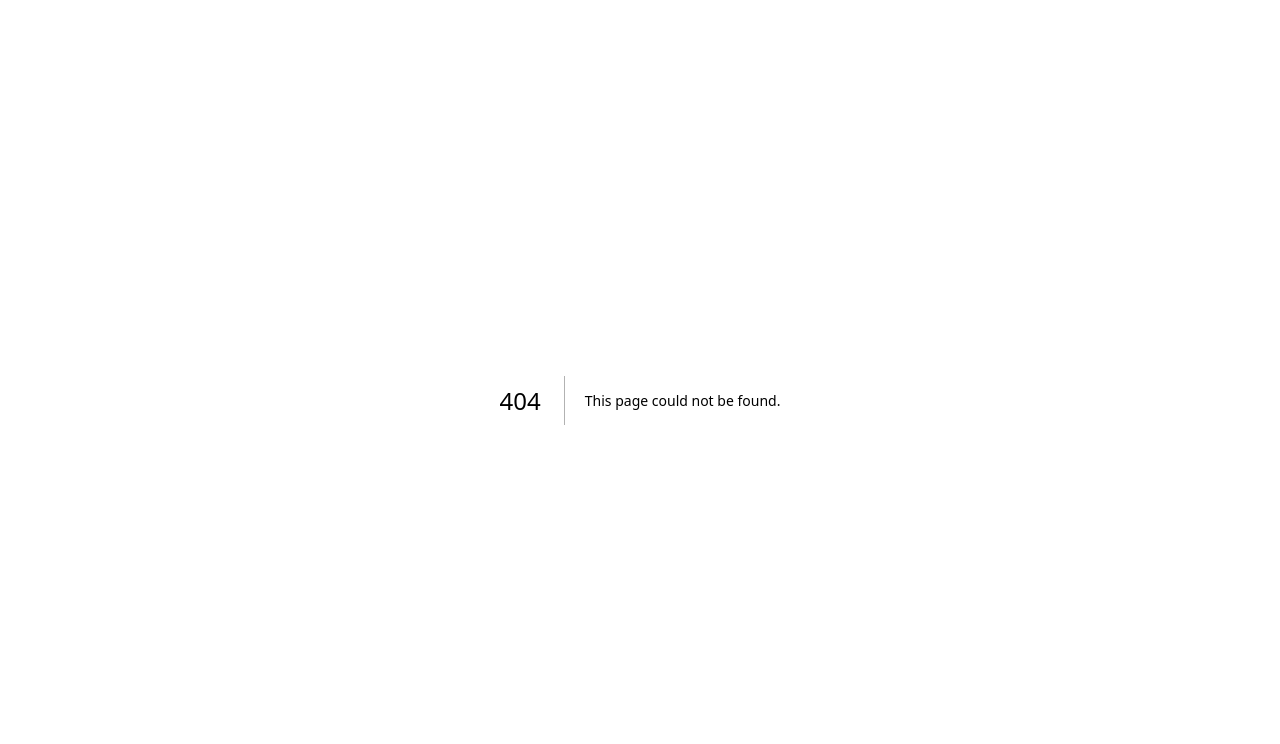
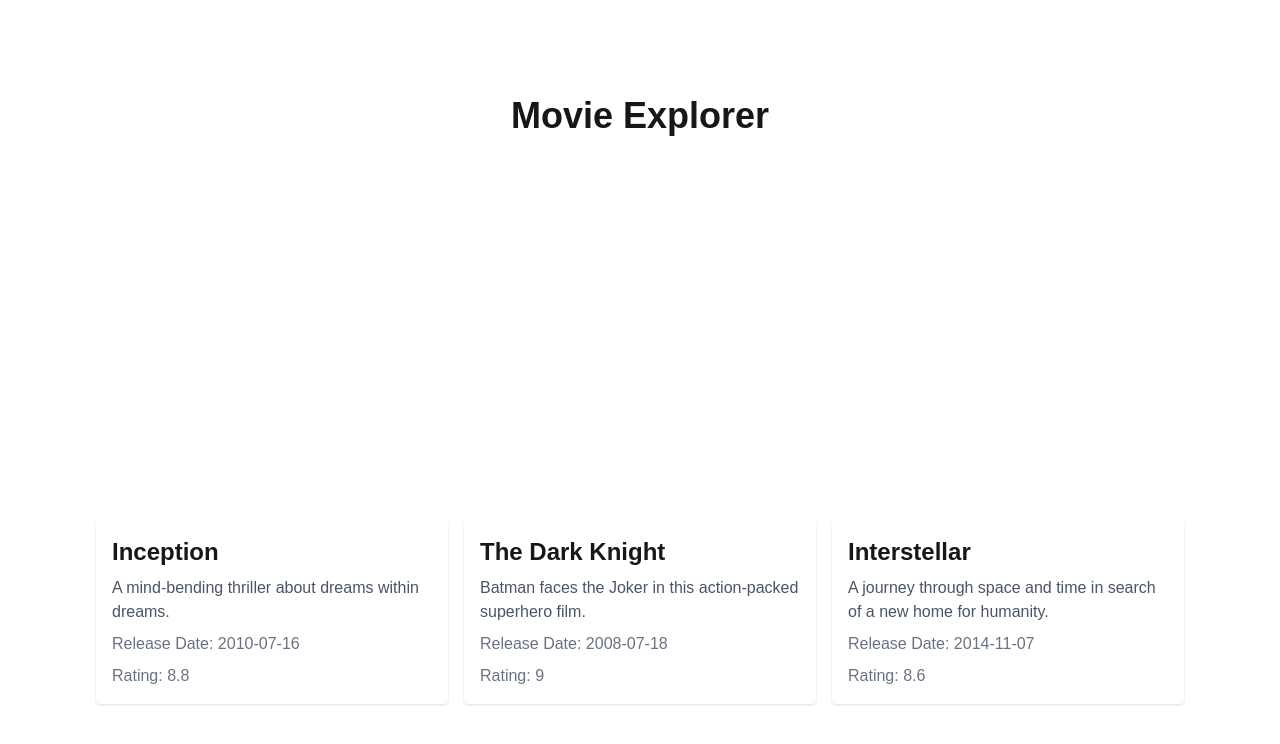
Before and after one commit to abdgit1/Next-JS-MiniTasks, a Next.js app: page /movies in a window 1280 px wide. Before the commit this address had no page. Shown: the top 744 px of the page. Built offline with nearby package versions, Linux system fonts and the light colour scheme.

Commit message:
Create multi-page app

```diff
--- /dev/null
+++ b/app/about/page.jsx
@@ -0,0 +1,10 @@
+export default function About() {
+  return (
+    <main className="flex min-h-screen flex-col items-center justify-between p-24">
+      <h1 className="text-4xl font-bold">About Movie Explorer</h1>
+      <p className="mt-4 text-lg text-gray-600">
+        Learn more about our movie exploration platform.
+      </p>
+    </main>
+  );
+}
--- /dev/null
+++ b/app/movies/page.jsx
@@ -0,0 +1,41 @@
+const movies = [
+  {
+    id: 1,
+    title: "Inception",
+    description: "A mind-bending thriller about dreams within dreams.",
+    releaseDate: "2010-07-16",
+    rating: 8.8,
+  },
+  {
+    id: 2,
+    title: "The Dark Knight",
+    description: "Batman faces the Joker in this action-packed superhero film.",
+    releaseDate: "2008-07-18",
+    rating: 9.0,
+  },
+  {
+    id: 3,
+    title: "Interstellar",
+    description: "A journey through space and time in search of a new home for humanity.",
+    releaseDate: "2014-11-07",
+    rating: 8.6,
+  },
+];
+
+export default function Movies() {
+    return (
+        <main className="flex min-h-screen flex-col items-center justify-between p-24">
+            <h1 className="text-4xl font-bold">Movie Explorer</h1>
+            <div className="mt-4 grid grid-cols-1 gap-4 sm:grid-cols-2 md:grid-cols-3">
+                {movies.map((movie) => (
+                    <div key={movie.id} className="bg-white p-4 rounded shadow">
+                        <h2 className="text-2xl font-semibold">{movie.title}</h2>
+                        <p className="mt-2 text-gray-600">{movie.description}</p>
+                        <p className="mt-2 text-gray-500">Release Date: {movie.releaseDate}</p>
+                        <p className="mt-2 text-gray-500">Rating: {movie.rating}</p>
+                    </div>
+                ))}
+            </div>
+        </main>
+    );
+}
--- a/app/page.js
+++ /dev/null
@@ -1,65 +0,0 @@
-import Image from "next/image";
-
-export default function Home() {
-  return (
-    <div className="flex flex-col flex-1 items-center justify-center bg-zinc-50 font-sans dark:bg-black">
-      <main className="flex flex-1 w-full max-w-3xl flex-col items-center justify-between py-32 px-16 bg-white dark:bg-black sm:items-start">
-        <Image
-          className="dark:invert"
-          src="/next.svg"
-          alt="Next.js logo"
-          width={100}
-          height={20}
-          priority
-        />
-        <div className="flex flex-col items-center gap-6 text-center sm:items-start sm:text-left">
-          <h1 className="max-w-xs text-3xl font-semibold leading-10 tracking-tight text-black dark:text-zinc-50">
-            To get started, edit the page.js file.
-          </h1>
-          <p className="max-w-md text-lg leading-8 text-zinc-600 dark:text-zinc-400">
-            Looking for a starting point or more instructions? Head over to{" "}
-            <a
-              href="https://vercel.com/templates?framework=next.js&utm_source=create-next-app&utm_medium=appdir-template-tw&utm_campaign=create-next-app"
-              className="font-medium text-zinc-950 dark:text-zinc-50"
-            >
-              Templates
-            </a>{" "}
-            or the{" "}
-            <a
-              href="https://nextjs.org/learn?utm_source=create-next-app&utm_medium=appdir-template-tw&utm_campaign=create-next-app"
-              className="font-medium text-zinc-950 dark:text-zinc-50"
-            >
-              Learning
-            </a>{" "}
-            center.
-          </p>
-        </div>
-        <div className="flex flex-col gap-4 text-base font-medium sm:flex-row">
-          <a
-            className="flex h-12 w-full items-center justify-center gap-2 rounded-full bg-foreground px-5 text-background transition-colors hover:bg-[#383838] dark:hover:bg-[#ccc] md:w-[158px]"
-            href="https://vercel.com/new?utm_source=create-next-app&utm_medium=appdir-template-tw&utm_campaign=create-next-app"
-            target="_blank"
-            rel="noopener noreferrer"
-          >
-            <Image
-              className="dark:invert"
-              src="/vercel.svg"
-              alt="Vercel logomark"
-              width={16}
-              height={16}
-            />
-            Deploy Now
-          </a>
-          <a
-            className="flex h-12 w-full items-center justify-center rounded-full border border-solid border-black/[.08] px-5 transition-colors hover:border-transparent hover:bg-black/[.04] dark:border-white/[.145] dark:hover:bg-[#1a1a1a] md:w-[158px]"
-            href="https://nextjs.org/docs?utm_source=create-next-app&utm_medium=appdir-template-tw&utm_campaign=create-next-app"
-            target="_blank"
-            rel="noopener noreferrer"
-          >
-            Documentation
-          </a>
-        </div>
-      </main>
-    </div>
-  );
-}
--- /dev/null
+++ b/app/page.jsx
@@ -0,0 +1,10 @@
+export default function Home() {
+  return (
+    <main className="flex min-h-screen flex-col items-center justify-between p-24">
+      <h1 className="text-4xl font-bold">Welcome to Movie Explorer</h1>
+      <p className="mt-4 text-lg text-gray-600">
+        Discover and explore your favorite movies!
+      </p>
+    </main>
+  );
+}
```
Also changed, not shown: app/layout.jsx (renamed from app/layout.js).
